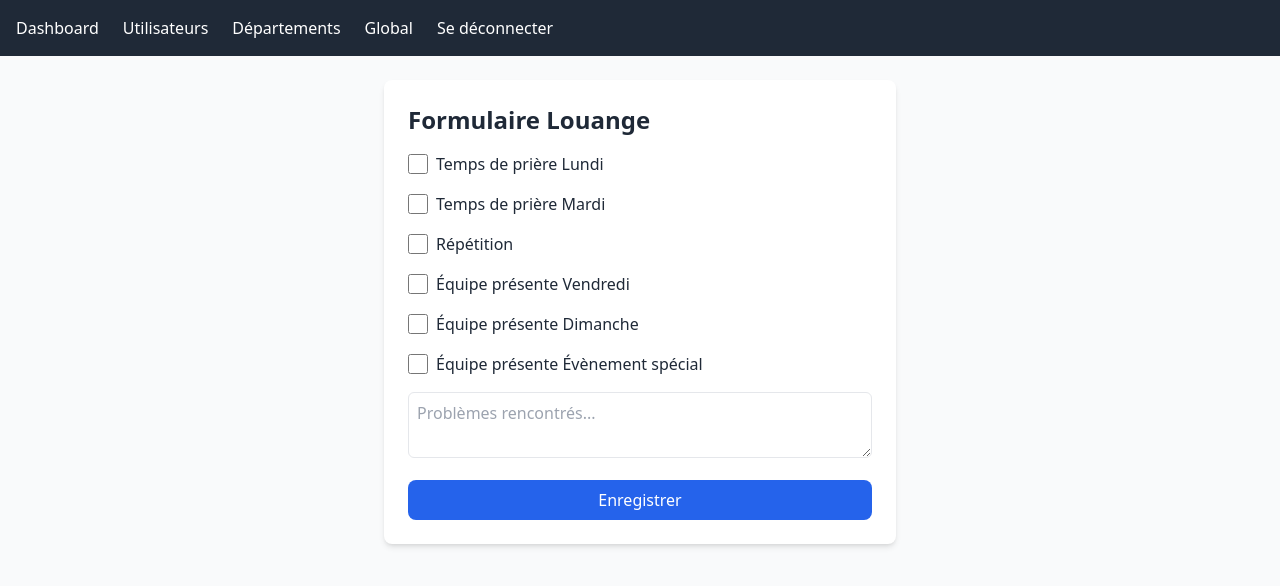
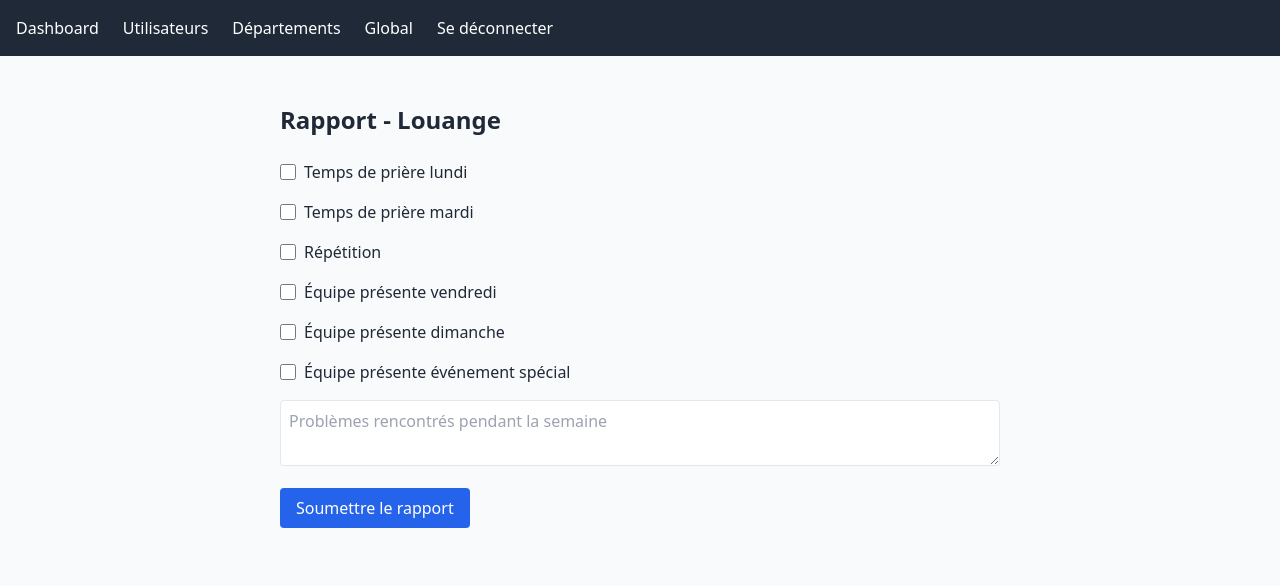
Before and after one commit to allanbavajee/CheminDeGarde, a Next.js app: page /louange in a window 1280 px wide. Shown: the top 586 px of the page. Built offline with nearby package versions, Linux system fonts and the light colour scheme; no server answers.

Commit message:
Update page.tsx

```diff
--- a/app/louange/page.tsx
+++ b/app/louange/page.tsx
@@ -1,90 +1,115 @@
+/*app/louange/page.tsx*/
 "use client";
-
-import { useState } from "react";
+import React, { useState } from "react";
+import supabase from "@/lib/supabaseClient"; // Assure-toi d'avoir configuré ton client Supabase
 
 export default function LouangePage() {
   const [formData, setFormData] = useState({
-    lundi: false,
-    mardi: false,
+    tempsLundi: false,
+    tempsMardi: false,
     repetition: false,
-    vendredi: false,
-    dimanche: false,
-    evenement: false,
-    probleme: "",
+    equipeVendredi: false,
+    equipeDimanche: false,
+    equipeEvenement: false,
+    problemes: "",
   });
 
-  const handleChange = (e: React.ChangeEvent<HTMLInputElement | HTMLTextAreaElement>) => {
-    const { name, type, checked, value } = e.target;
-    setFormData(prev => ({
-      ...prev,
-      [name]: type === "checkbox" ? checked : value,
-    }));
+  const [loading, setLoading] = useState(false);
+  const [message, setMessage] = useState("");
+
+  // ✅ Correction ici
+  const handleChange = (
+    e: React.ChangeEvent<HTMLInputElement | HTMLTextAreaElement>
+  ) => {
+    const { name } = e.target;
+
+    if (e.target instanceof HTMLInputElement && e.target.type === "checkbox") {
+      setFormData((prev) => ({
+        ...prev,
+        [name]: e.target.checked,
+      }));
+    } else {
+      setFormData((prev) => ({
+        ...prev,
+        [name]: e.target.value,
+      }));
+    }
   };
 
   const handleSubmit = async (e: React.FormEvent) => {
     e.preventDefault();
+    setLoading(true);
+    setMessage("");
 
-    const res = await fetch("/louange/api", {
-      method: "POST",
-      headers: { "Content-Type": "application/json" },
-      body: JSON.stringify(formData),
-    });
+    const { error } = await supabase.from("louange").insert([formData]);
 
-    if (res.ok) {
-      alert("Enregistrement réussi !");
+    if (error) {
+      setMessage("❌ Erreur lors de l’enregistrement : " + error.message);
+    } else {
+      setMessage("✅ Rapport enregistré avec succès !");
       setFormData({
-        lundi: false,
-        mardi: false,
+        tempsLundi: false,
+        tempsMardi: false,
         repetition: false,
-        vendredi: false,
-        dimanche: false,
-        evenement: false,
-        probleme: "",
+        equipeVendredi: false,
+        equipeDimanche: false,
+        equipeEvenement: false,
+        problemes: "",
       });
-    } else {
-      alert("Erreur lors de l'enregistrement.");
     }
+
+    setLoading(false);
   };
 
   return (
-    <div className="max-w-lg mx-auto p-6 bg-white rounded-lg shadow-md">
-      <h1 className="text-2xl font-bold mb-4">Formulaire Louange</h1>
+    <div className="p-6 max-w-3xl mx-auto">
+      <h1 className="text-2xl font-bold mb-6">Rapport - Louange</h1>
+
       <form onSubmit={handleSubmit} className="space-y-4">
+        {/* Checkbox */}
         {[
-          { name: "lundi", label: "Temps de prière Lundi" },
-          { name: "mardi", label: "Temps de prière Mardi" },
+          { name: "tempsLundi", label: "Temps de prière lundi" },
+          { name: "tempsMardi", label: "Temps de prière mardi" },
           { name: "repetition", label: "Répétition" },
-          { name: "vendredi", label: "Équipe présente Vendredi" },
-          { name: "dimanche", label: "Équipe présente Dimanche" },
-          { name: "evenement", label: "Équipe présente Évènement spécial" },
-        ].map(({ name, label }) => (
-          <label key={name} className="flex items-center space-x-2">
+          { name: "equipeVendredi", label: "Équipe présente vendredi" },
+          { name: "equipeDimanche", label: "Équipe présente dimanche" },
+          { name: "equipeEvenement", label: "Équipe présente événement spécial" },
+        ].map((item) => (
+          <label key={item.name} className="flex items-center space-x-2">
             <input
               type="checkbox"
-              name={name}
-              checked={formData[name as keyof typeof formData] as boolean}
+              name={item.name}
+              checked={(formData as any)[item.name]}
               onChange={handleChange}
-              className="w-5 h-5 text-blue-600"
+              className="h-4 w-4"
             />
-            <span>{label}</span>
+            <span>{item.label}</span>
           </label>
         ))}
 
+        {/* Champ libre */}
         <textarea
-          name="probleme"
-          value={formData.probleme}
+          name="problemes"
+          placeholder="Problèmes rencontrés pendant la semaine"
+          className="border p-2 w-full rounded"
+          value={formData.problemes}
           onChange={handleChange}
-          placeholder="Problèmes rencontrés..."
-          className="w-full p-2 border rounded-md"
         />
 
+        {/* Bouton */}
         <button
           type="submit"
-          className="w-full bg-blue-600 text-white py-2 rounded-lg hover:bg-blue-700"
+          disabled={loading}
+          className="bg-blue-600 text-white px-4 py-2 rounded hover:bg-blue-700 disabled:opacity-50"
         >
-          Enregistrer
+          {loading ? "Enregistrement..." : "Soumettre le rapport"}
         </button>
       </form>
+
+      {/* Message */}
+      {message && (
+        <p className="mt-4 text-center font-semibold text-gray-700">{message}</p>
+      )}
     </div>
   );
 }
```
